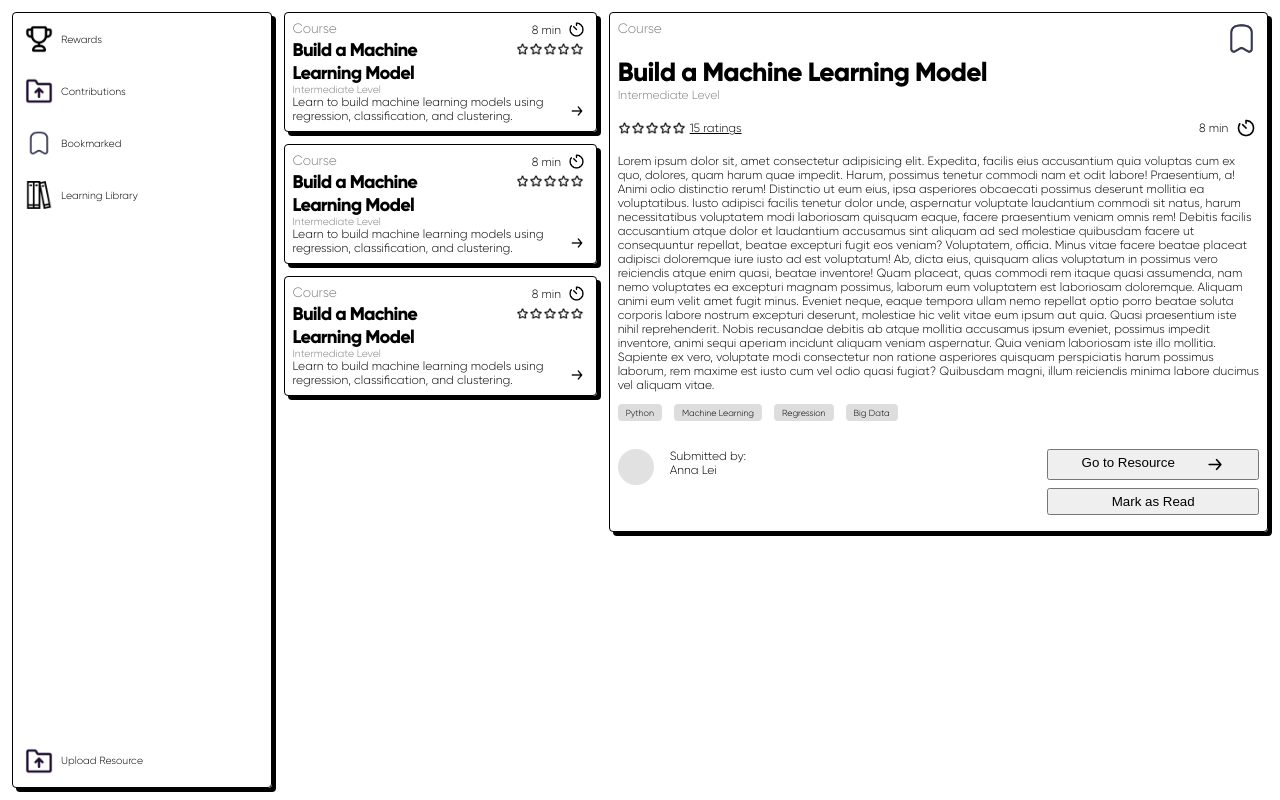
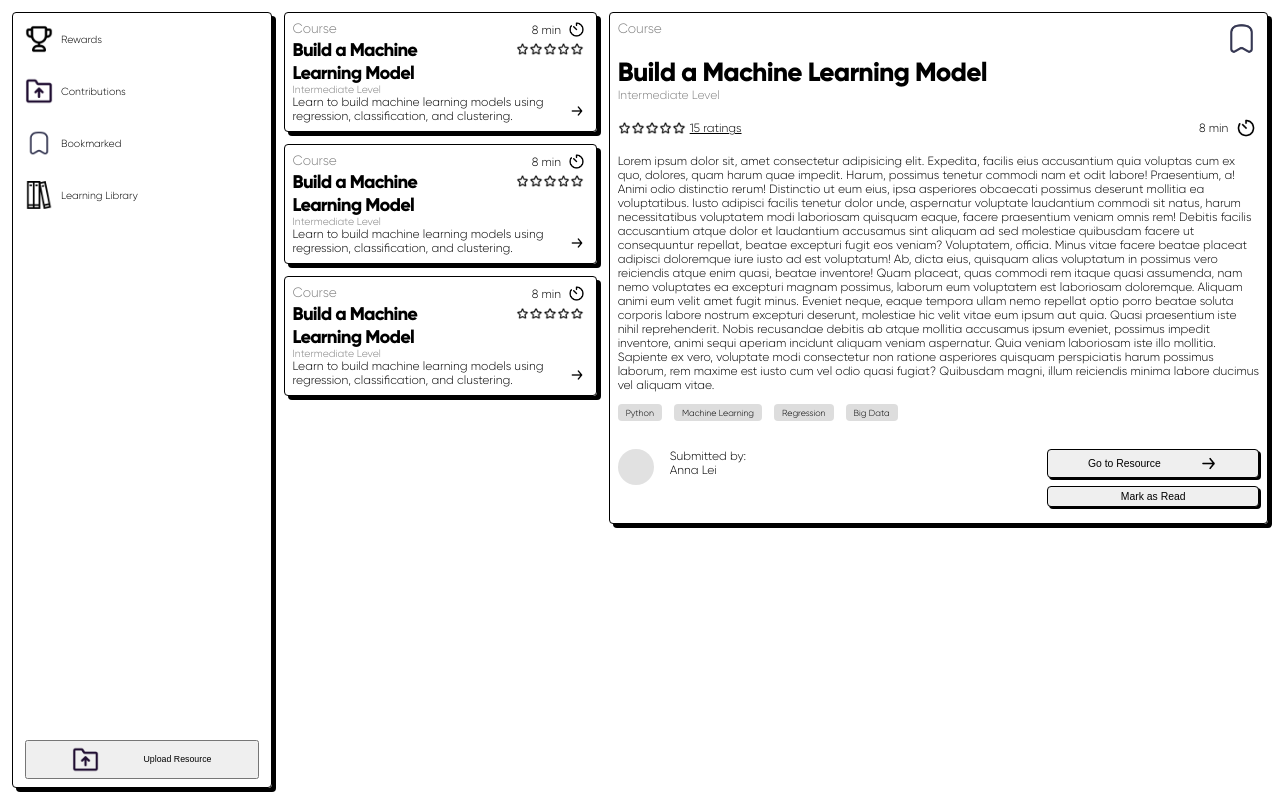
Before and after one commit to makeitMVPadmin/P4_Member_Achievement, a React (Create React App) app: page /resource in a window 1280 px wide. Built offline with nearby package versions, Linux system fonts and the light colour scheme.

Commit message:
added button mixin

```diff
--- a/src/components/NavBar/NavBar.jsx
+++ b/src/components/NavBar/NavBar.jsx
@@ -34,10 +34,10 @@ export default function NavBar() {
         </li>
       </div>
       <div className="nav__container-bottom">
-        <li className="nav__item">
+        <button className="nav__button">
           <img src={uploadIcon} alt="upload file icon" className="nav__icon" />
-          <p className="nav__item-name">Upload Resource</p>
-        </li>
+          <p className="nav__button-name">Upload Resource</p>
+        </button>
       </div>
     </ul>
   );
--- a/src/components/NavBar/NavBar.scss
+++ b/src/components/NavBar/NavBar.scss
@@ -38,4 +38,13 @@
       margin-top: auto;
     }
   }
+
+  &__button {
+    @include button;
+
+    &-name {
+      font-size: 0.55rem;
+      margin-left: 0.05rem;
+    }
+  }
 }
--- a/src/components/ResourceDetailCard/ResourceDetailCard.scss
+++ b/src/components/ResourceDetailCard/ResourceDetailCard.scss
@@ -146,9 +146,9 @@
   }
 
   &__button {
-    margin-bottom: 0.5rem;
-    padding: 0.25rem 0.1rem;
-    display: flex;
-    justify-content: space-evenly;
+    @include button;
+
+    font-size: 0.65rem;
+    @include thin-border;
   }
 }
--- a/src/styles/partials/_mixins.scss
+++ b/src/styles/partials/_mixins.scss
@@ -50,3 +50,17 @@
   border-radius: 0.25rem;
   box-shadow: 4px 4px 0 black;
 }
+
+@mixin thin-border {
+  border: 1px solid black;
+  border-radius: 0.25rem;
+  box-shadow: 2px 2px 0 black;
+}
+
+@mixin button {
+  margin-bottom: 0.5rem;
+  padding: 0.25rem 0.1rem;
+  display: flex;
+  justify-content: space-evenly;
+  align-items: center;
+}
```
